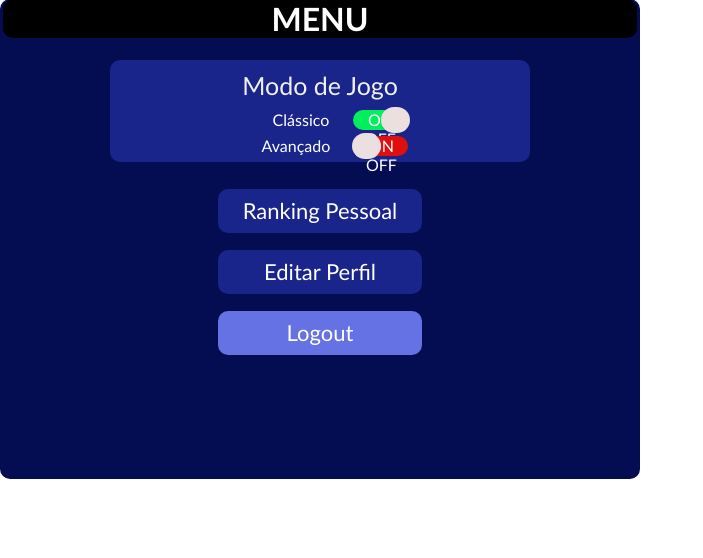
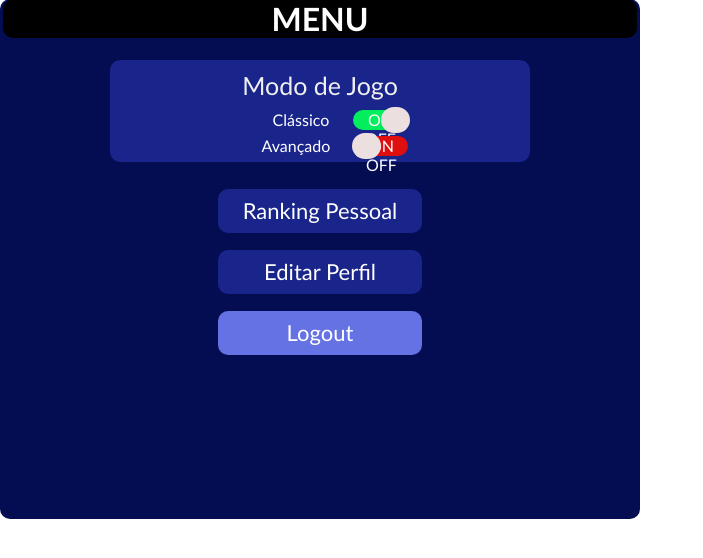
Before and after one commit to Abayomi-Silva/Projeto-SI401, a PHP site: page /menu.html in a window 1280 px wide. Shown: the part 22-580 px from the top of the page, without its empty margins (0-703 px from the left). Run offline with PHP 8.4, Linux system fonts and the light colour scheme.

Commit message:
Entrega 01

```diff
--- a/styles/pop_up.css
+++ b/styles/pop_up.css
@@ -6,7 +6,7 @@
 }
 body .pop-up{
     width: 50vw;
-    height: 60vh;
+    height: 65vh;
     font-family: 'Trebuchet MS', 'Lucida Sans Unicode', 'Lucida Grande', 'Lucida Sans', Arial, sans-serif;
 }
 .pop-up{
```
